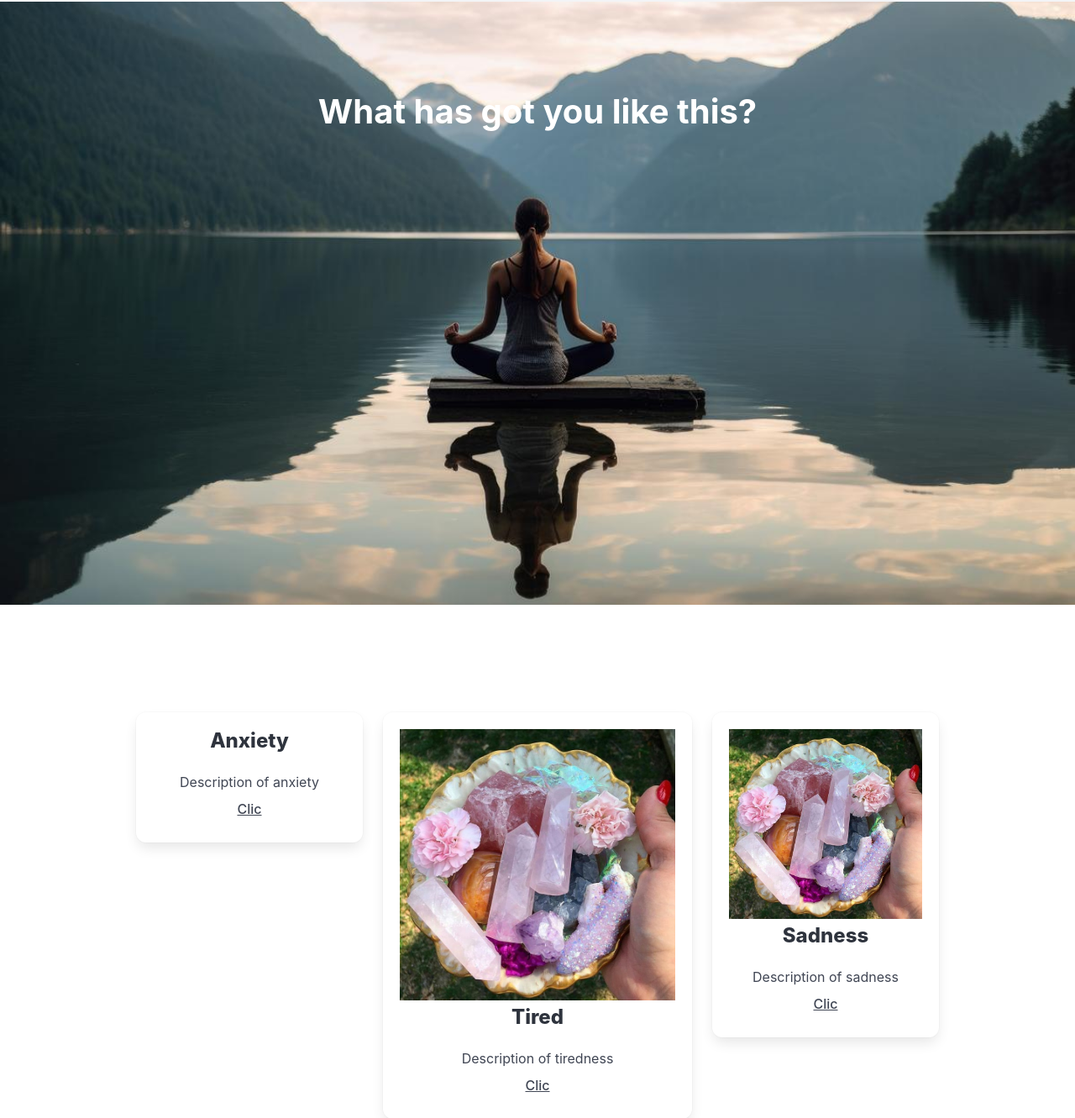
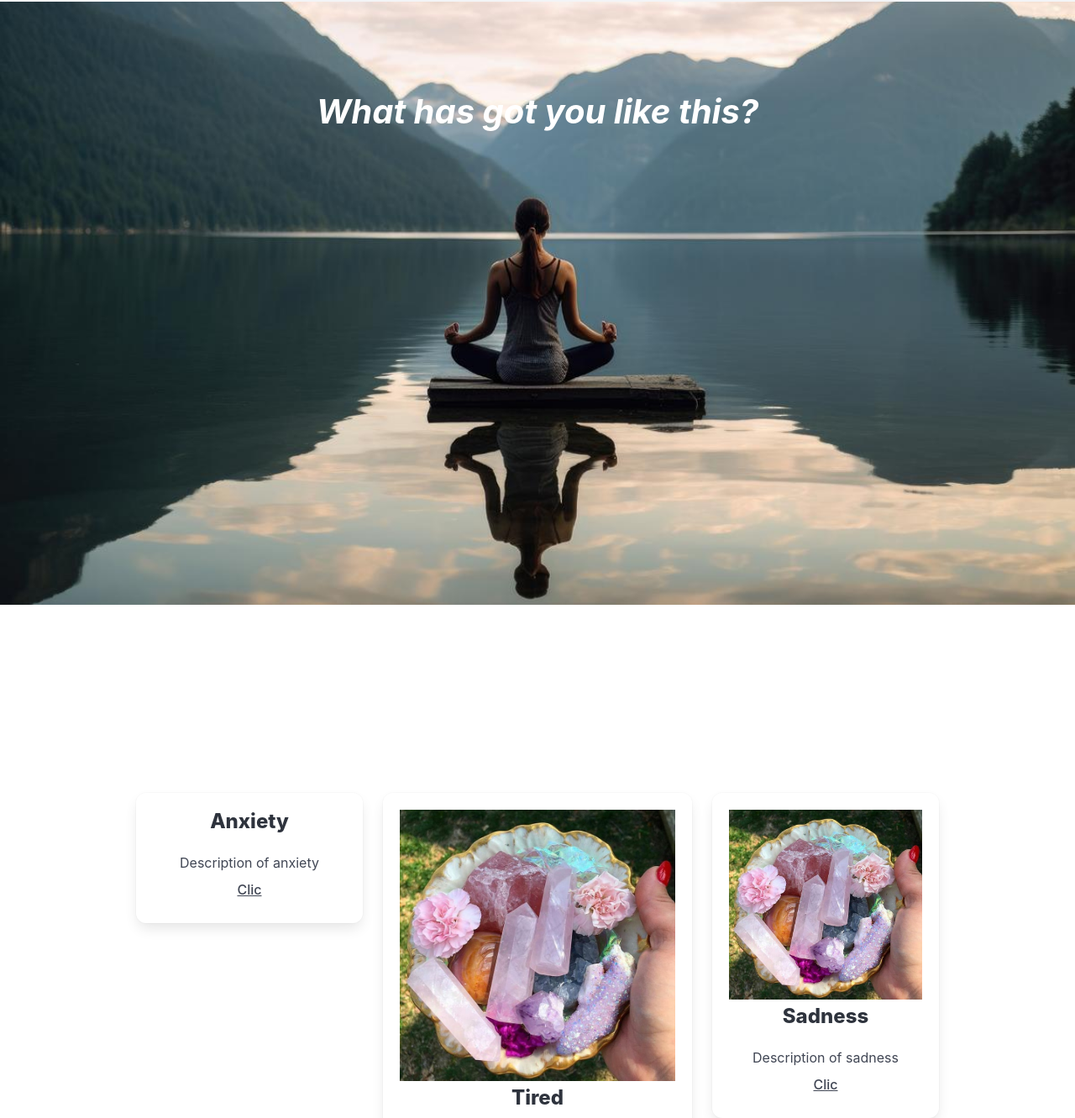
Before and after one commit to Carle93/DJANGOPROYECT, a Django app: template login/templates/login/home.html in a window 1280 px wide. Shown: the part 166-1497 px from the top of the page at 84% size. Run offline with Django 3.2, Linux system fonts and the light colour scheme; the template is opened without the code that fills it, so the values that code supplies are empty.

Commit message:
new changes

```diff
--- a/login/templates/login/home.html
+++ b/login/templates/login/home.html
@@ -5,11 +5,12 @@
 <section class="hero is-fullheight">
   <img class= "has-background, is-transparent" src="{% static 'imagen/home.jpg' %}" alt="Descripción de la imagen">
   <div class="overlay" style="position: absolute; top: 0; left: 0; width: 100%; height: 100%; display: flex; flex-direction: column; justify-content: flex-start; align-items: center;padding-top: 20%;">
-    <h1 class="title is-size-2 has-text-white has-text-centered has-text-weight-bold" style="margin-top: 20px;">What has got you like this?</h1>
+    <h1 class="title is-italic is-size-2 has-text-weight-medium has-text-white has-text-centered has-text-weight-bold" style="margin-top: 20px;">What has got you like this?</h1>
   </div>
   </div>
 </section>
 
+<div class="py-6"></div>
 <section class="section">
   <div class="container">
     <div class="columns is-multiline is-centered">
```
